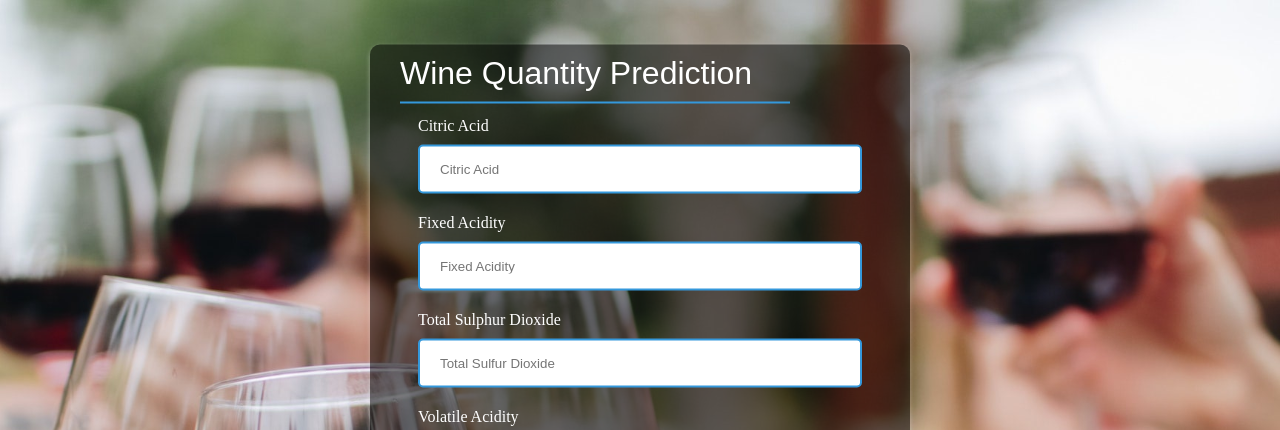
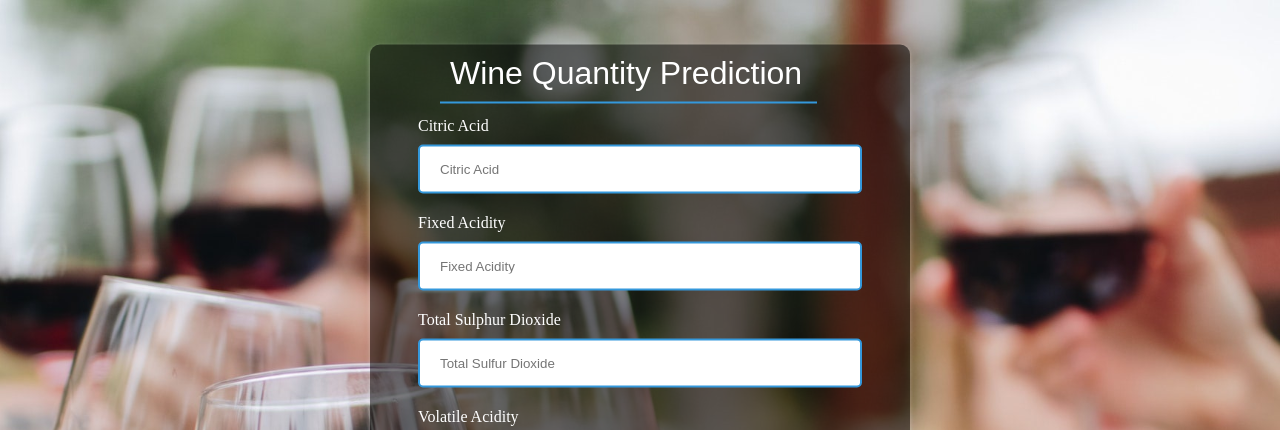
Before and after one commit to DivyamSingh18/Red-Wine-Prediction-Training, a Flask app: page / in a window 1280 px wide. Shown: the top 430 px of the page. Run offline with Flask 2, Linux system fonts and the light colour scheme; parts of the project's set-up code (start-up, migrations or seed data) failed here and were passed over.

Commit message:
Update style.css

```diff
--- a/static/style.css
+++ b/static/style.css
@@ -10,6 +10,11 @@ body {
 * {
   margin: 0;
 }
+
+h1{
+  margin: auto;
+}
+
 .houseContainer {
   /* background-image: linear-gradient(rgba(0, 0, 0, 0.3), rgba(0, 0, 0, 0.3)),
     url("../Images/wine-alcohol-drink.jpeg"); */
@@ -26,6 +31,7 @@ body {
   top: 500px;
   left: 50%;
   transform: translate(-50%, -50%);
+
 }
 .Form {
   display: flex;
@@ -62,8 +68,8 @@ body {
 .Form h1::before {
   content: "";
   position: absolute;
-  left: 10px;
-  right: 0px;
+  left: 0px;
+  right: 23px;
   bottom: -2px;
   height: 2px;
   width: auto;
```
